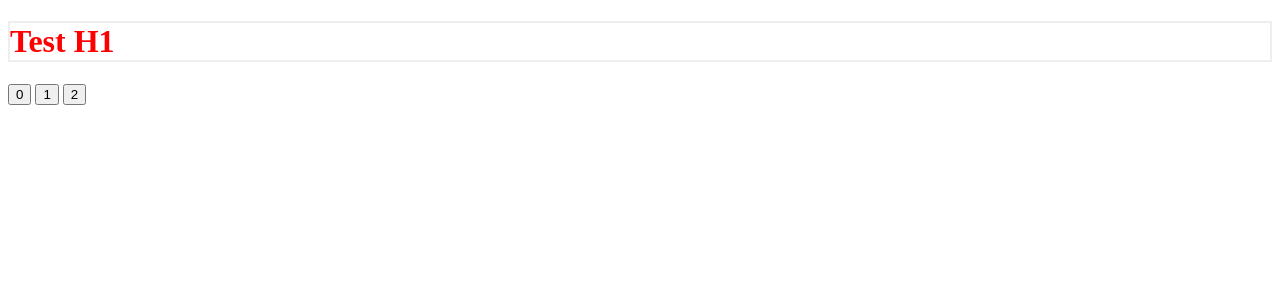
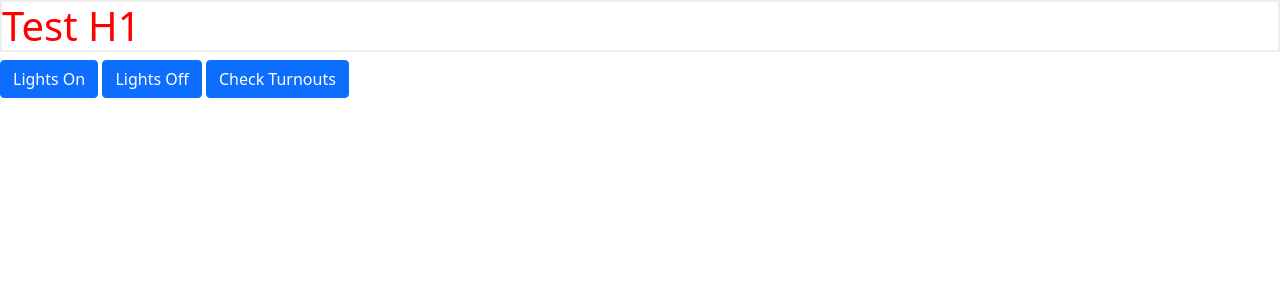
Before and after one commit to Taran-Dorland/Pi-train-accessories-controller, a Flask app: page / in a window 1280 px wide. Shown: the top 300 px of the page. Run offline with Flask 2, Linux system fonts and the light colour scheme; parts of the project's set-up code (start-up, migrations or seed data) failed here and were passed over; some libraries are stand-ins or nearby versions.

Commit message:
Added initial JS script, updated syntax+index

```diff
--- /dev/null
+++ b/src/static/js/test.js
@@ -0,0 +1,8 @@
+$(document).ready(function () {
+
+    $.getJSON("http://192.168.0.230:12080/json/turnouts", function (data) {
+
+        console.log(data);
+    });
+
+});
--- a/src/templates/index.html
+++ b/src/templates/index.html
@@ -2,18 +2,28 @@
 <html lang="en">
 <head>
 
+    <link rel="stylesheet" href="{{ url_for('static', filename= 'css/bootstrap-grid.min.css') }}">
+    <link rel="stylesheet" href="{{ url_for('static', filename= 'css/bootstrap-reboot.min.css') }}">
+    <link rel="stylesheet" href="{{ url_for('static', filename= 'css/bootstrap-utilities.min.css') }}">
+    <link rel="stylesheet" href="{{ url_for('static', filename= 'css/bootstrap.min.css') }}">
     <link rel="stylesheet" href="{{ url_for('static', filename= 'css/style.css') }}">
     <title>Pi Controller</title>
 </head>
 <body>
     <h1>Test H1</h1>
-    <form method="post" action="/">
-        <input type="submit" name="submit_button" value="0">
-        <input type="submit" name="submit_button" value="1">
-        <input type="submit" name="submit_button" value="2">
+    <form method="POST" action="/">
+        <div class="form-group">
+            <button type="submit" class="btn btn-primary" name="submit_button" value="0">Lights On</button>
+            <button type="submit" class="btn btn-primary" name="submit_button" value="1">Lights Off</button>
+            <button type="submit" class="btn btn-primary" name="submit_button" value="2">Check Turnouts</button>
+        </div>
     </form>
 </body>
 
+<script type="text/javascript" src="{{ url_for('static', filename= 'js/bootstrap.bundle.min.js') }}"></script>
+<script type="text/javascript" src="{{ url_for('static', filename= 'js/bootstrap.esm.min.js') }}"></script>
+<script type="text/javascript" src="{{ url_for('static', filename= 'js/bootstrap.min.js') }}"></script>
 <script type="text/javascript" src="{{ url_for('static', filename= 'js/jquery-3.6.0.min.js') }}"></script>
+<script type="text/javascript" src="{{ url_for('static', filename= 'js/test.js') }}"></script>
 
 </html>
```
Also changed, not shown: src/getTrainInfo.py (+0 -10 lines).
